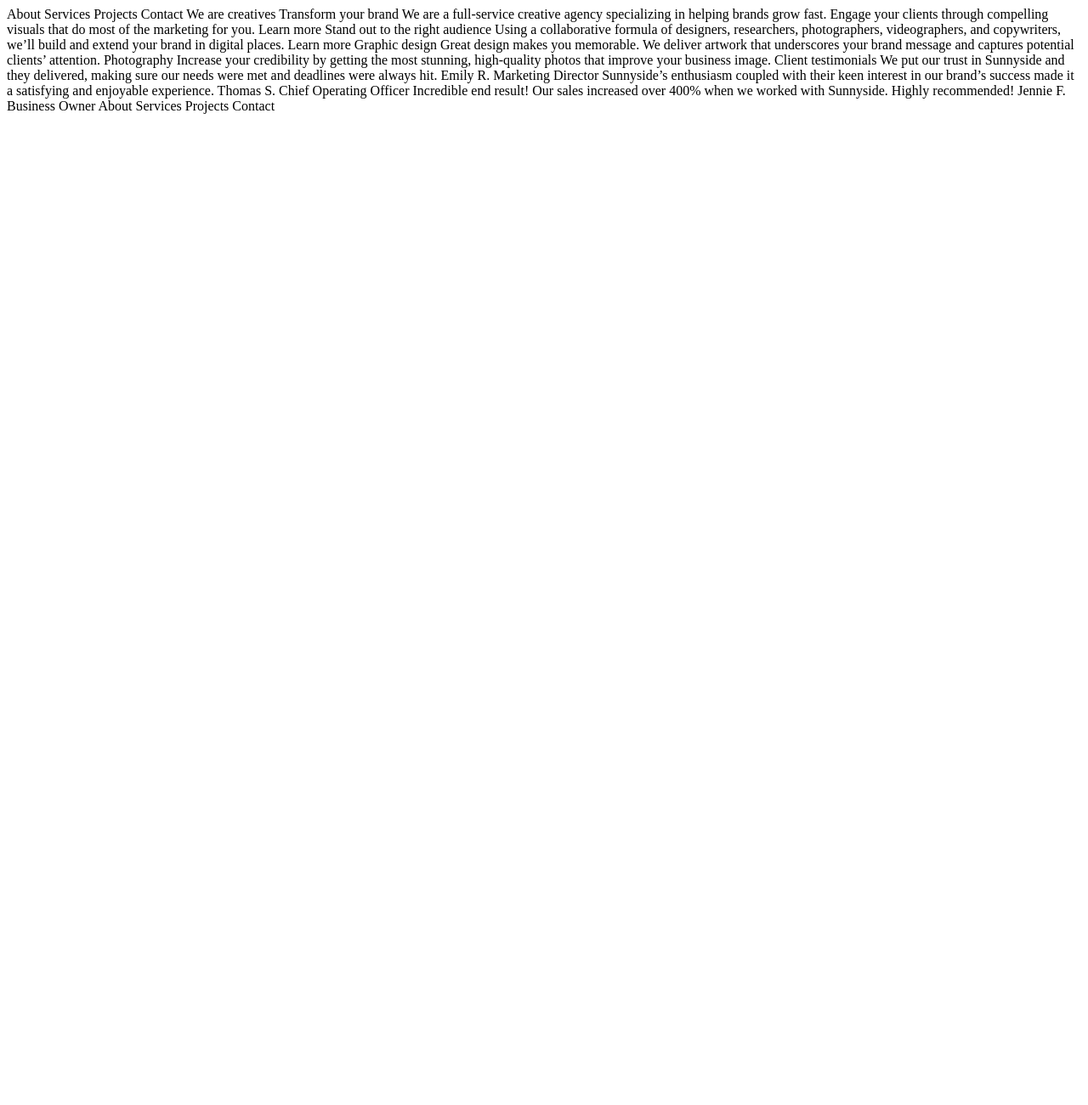
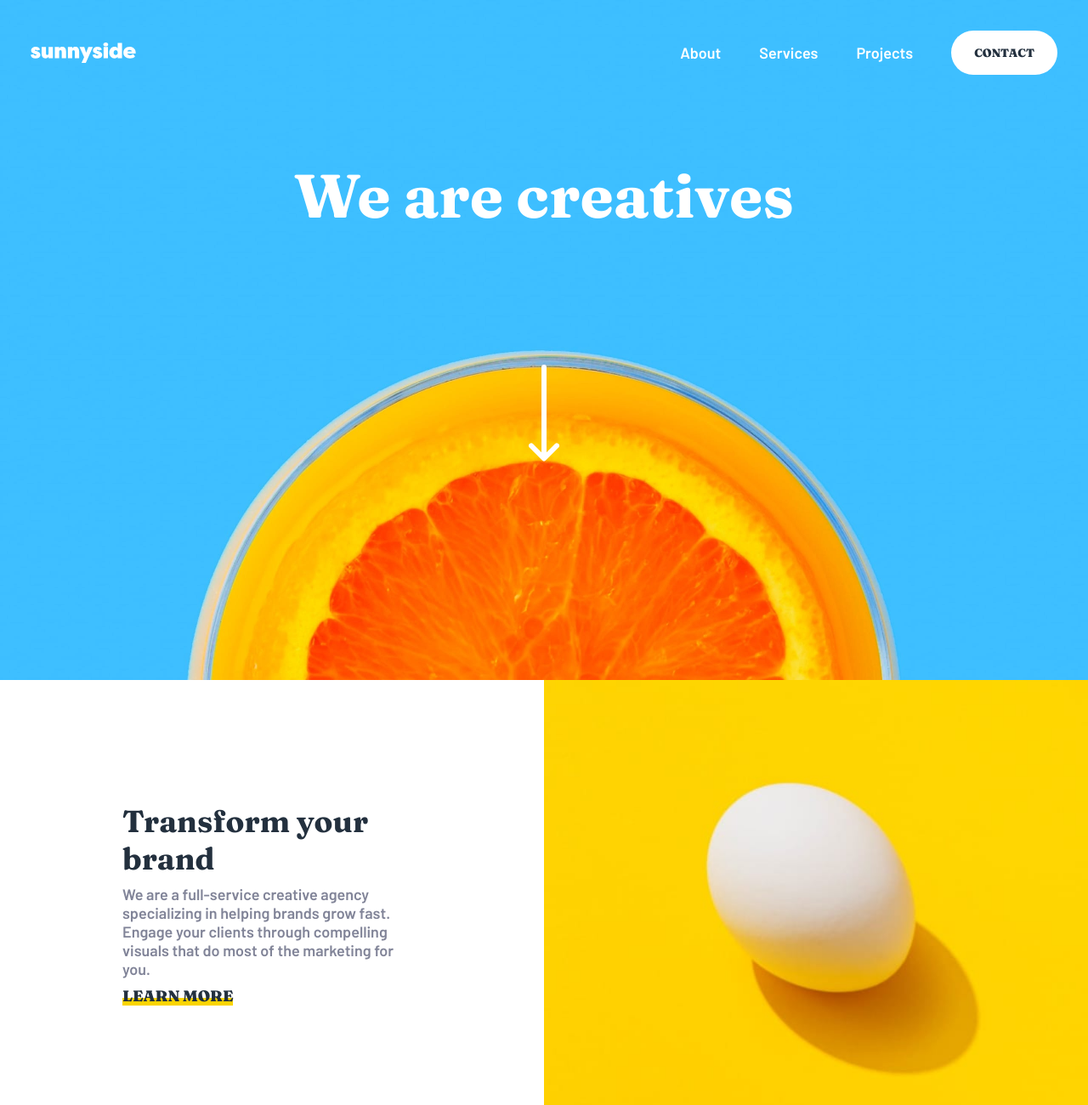
Before and after one commit to Torr1co/movil-ui, a plain HTML site: page index.html in a window 1280 px wide. Shown: the top 1300 px of the page at 85% size. Before the commit the page ends 800 px from the top, so only its background shows below. Drawn offline with Linux system fonts and the light colour scheme.

Commit message:
about finished

```diff
--- a/index.html
+++ b/index.html
@@ -11,26 +11,97 @@
       sizes="32x32"
       href="./images/favicon-32x32.png"
     />
+    <link rel="stylesheet" href="./styles/index.css" />
+    <link rel="preconnect" href="https://fonts.googleapis.com" />
+    <link rel="preconnect" href="https://fonts.gstatic.com" crossorigin />
+    <link
+      href="https://fonts.googleapis.com/css2?family=Barlow:wght@600&family=Fraunces:wght@700;900&display=swap"
+      rel="stylesheet"
+    />
 
     <title>Frontend Mentor | Sunnyside agency landing page</title>
   </head>
+
   <body>
-    About Services Projects Contact We are creatives Transform your brand We are
-    a full-service creative agency specializing in helping brands grow fast.
-    Engage your clients through compelling visuals that do most of the marketing
-    for you. Learn more Stand out to the right audience Using a collaborative
-    formula of designers, researchers, photographers, videographers, and
-    copywriters, we’ll build and extend your brand in digital places. Learn more
-    Graphic design Great design makes you memorable. We deliver artwork that
-    underscores your brand message and captures potential clients’ attention.
-    Photography Increase your credibility by getting the most stunning,
-    high-quality photos that improve your business image. Client testimonials We
+    <nav class="nav">
+      <img src="./images/logo.svg" />
+      <ul class="nav__right">
+        <li>About</li>
+        <li>Services</li>
+        <li>Projects</li>
+        <button class="nav__button">Contact</button>
+      </ul>
+    </nav>
+    <header class="header">
+      <h1>We are creatives</h1>
+      <img src="./images/icon-arrow-down.svg" />
+    </header>
+    <main>
+      <section class="section-about">
+        <div class="about">
+          <div class="about__square">
+            <h2>Transform your brand</h2>
+            <p>
+              We are a full-service creative agency specializing in helping
+              brands grow fast. Engage your clients through compelling visuals
+              that do most of the marketing for you.
+            </p>
+            <a class="about__button">
+              <span class="highlight">Learn more</span>
+            </a>
+          </div>
+
+          <img src="./images/desktop/image-transform.jpg" />
+
+          <img src="./images/desktop/image-stand-out.jpg" />
+
+          <div class="about__square">
+            <h2>Stand out to the right audience</h2>
+            <p>
+              Using a collaborative formula of designers, researchers,
+              photographers, videographers, and copywriters, we'll build and
+              extend your brand in digital places.
+            </p>
+            <a class="about__button">
+              <span class="highlight">Learn more</span>
+            </a>
+          </div>
+
+          <div style="position: relative">
+            <img src="./images/desktop/image-graphic-design.jpg" />
+            <div class="about__square graphic-design">
+              <h2>Graphic design</h2>
+              <p>
+                Great design makes you memorable. We deliver artwork that
+                underscores your brand message and captures potential clients’
+                attention.
+              </p>
+            </div>
+          </div>
+
+          <div style="position: relative">
+            <img src="./images/desktop/image-photography.jpg" />
+            <div class="about__square photography">
+              <h2>Photography</h2>
+              <p>
+                Increase your credibility by getting the most stunning,
+                high-quality photos that improve your business image.
+              </p>
+            </div>
+          </div>
+        </div>
+      </section>
+    </main>
+  </body>
+</html>
+
+<!--       Learn more
+
+   Client testimonials We
     put our trust in Sunnyside and they delivered, making sure our needs were
     met and deadlines were always hit. Emily R. Marketing Director Sunnyside’s
     enthusiasm coupled with their keen interest in our brand’s success made it a
     satisfying and enjoyable experience. Thomas S. Chief Operating Officer
     Incredible end result! Our sales increased over 400% when we worked with
     Sunnyside. Highly recommended! Jennie F. Business Owner About Services
-    Projects Contact
-  </body>
-</html>
+    Projects Contact -->
--- /dev/null
+++ b/styles/index.css
@@ -0,0 +1,144 @@
+* {
+  margin: 0;
+  padding: 0;
+  box-sizing: border-box;
+}
+
+:root {
+  --Soft-red: hsl(7, 99%, 70%);
+  --Yellow: hsl(51, 100%, 49%);
+  /* (graphic design text) */
+  --Dark-desaturated-cyan: hsl(167, 40%, 24%);
+  /* (photography text) */
+  --Dark-blue: hsl(198, 62%, 26%);
+  /* (footer) */
+  --Dark-moderate-cyan: hsl(168, 34%, 41%);
+
+  --Very-dark-desaturated-blue: hsl(212, 27%, 19%);
+  --Very-dark-grayish-blue: hsl(213, 9%, 39%);
+  --Dark-grayish-blue: hsl(232, 10%, 55%);
+  --Grayish-blue: hsl(210, 4%, 67%);
+}
+
+html,
+body {
+  font-size: 18px;
+  font-weight: 400;
+  text-rendering: optimizeLegibility;
+  overflow-x: hidden;
+  font-family: "Barlow", sans-serif;
+}
+
+ul {
+  list-style-type: none;
+}
+
+h1 {
+  font-family: "Fraunces", sans-serif;
+  color: white;
+  font-size: 4rem;
+}
+h2 {
+  font-size: 2rem;
+  font-family: "Fraunces", sans-serif;
+  color: var(--Very-dark-desaturated-blue);
+}
+
+/* HEADER */
+.header {
+  background: url("./../images/desktop/image-header.jpg") no-repeat center
+    center fixed;
+  background-size: cover;
+  min-height: 100vh;
+  width: auto;
+  display: grid;
+  place-items: center;
+  padding-top: 6rem;
+  padding-bottom: 10rem;
+}
+.nav {
+  position: absolute;
+  top: 0;
+  left: 0;
+  width: 100%;
+  display: flex;
+  padding: 2rem;
+  justify-content: space-between;
+  align-items: center;
+}
+.nav__right {
+  color: white;
+  display: flex;
+  gap: 2.5rem;
+  align-items: center;
+  float: right;
+}
+
+.nav__button,
+.about__button {
+  border: none;
+  font-family: "Fraunces", sans-serif;
+  text-transform: uppercase;
+  color: var(--Very-dark-desaturated-blue);
+
+  font-weight: 900;
+  background-color: white;
+}
+.nav__button {
+  padding: 1rem 1.5rem;
+  border-radius: 2rem;
+  font-size: 0.75rem;
+}
+
+/* ABOUT */
+.about {
+  display: grid;
+  grid-template-columns: repeat(2, 1fr);
+}
+
+.about__square {
+  padding: 8rem;
+  display: grid;
+  gap: 2px;
+}
+
+.about img {
+  width: 100%;
+}
+
+.about p {
+  color: var(--Dark-grayish-blue);
+}
+
+.highlight {
+  background: linear-gradient(to top, var(--Yellow) 40%, transparent 20%);
+}
+
+.image-container {
+  position: relative;
+}
+
+.graphic-design,
+.photography {
+  text-align: center;
+  position: absolute;
+  left: 0;
+  bottom: 0;
+  width: 100%;
+  padding: 5rem 8rem;
+}
+.graphic-design p,
+.graphic-design h2 {
+  color: var(--Dark-desaturated-cyan);
+}
+.photography p,
+.photography h2 {
+  color: var(--Dark-blue);
+}
+
+.photography h2,
+.graphic-design h2 {
+  font-size: 1.5rem;
+  font-weight: 900;
+  margin-bottom: 1rem;
+}
```
